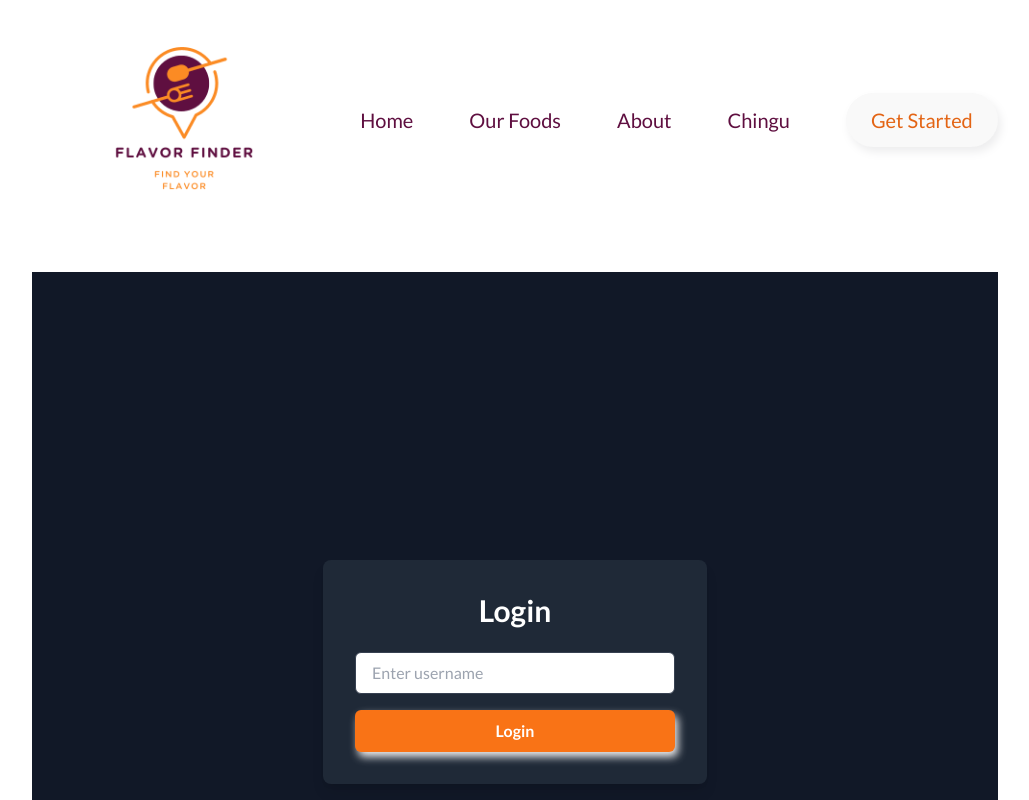
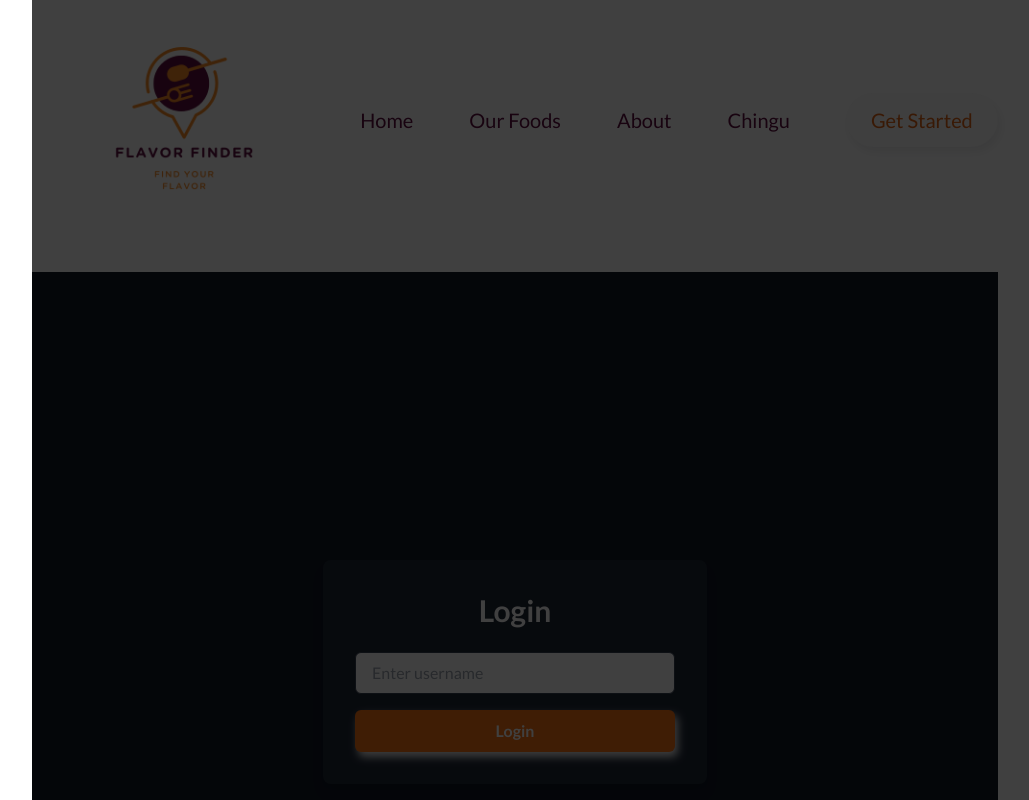
Before and after one commit to chingu-voyages/v50-tier2-team-15, a React (Vite) app: page /login in a window 1280 px wide. Shown: the top 800 px of the page, without its empty margins (125-1154 px from the left). Built offline with nearby package versions, Linux system fonts and the light colour scheme.

Commit message:
feat: Add Modal component for displaying pop-up messages

```diff
--- a/src/App.jsx
+++ b/src/App.jsx
@@ -2,6 +2,7 @@ import "./App.css";
 import { Outlet } from "react-router-dom";
 import Navbar from "./components/Navbar";
 import Footer from "./components/Footer";
+import Modal from "./components/Modal";
 // import FoodRibbon from "./components/FoodRibbon";
 
 function App() {
@@ -15,6 +16,7 @@ function App() {
         <Outlet />
       </main>
       <Footer />
+      <Modal />
     </>
   );
 }
--- /dev/null
+++ b/src/components/Modal.jsx
@@ -0,0 +1,9 @@
+const Modal = () => {
+  return (
+    <div className="static">
+      <div className="fixed h-screen w-screen bg-black z-10 top-0 opacity-75"></div>
+    </div>
+  );
+}
+
+export default Modal
```
